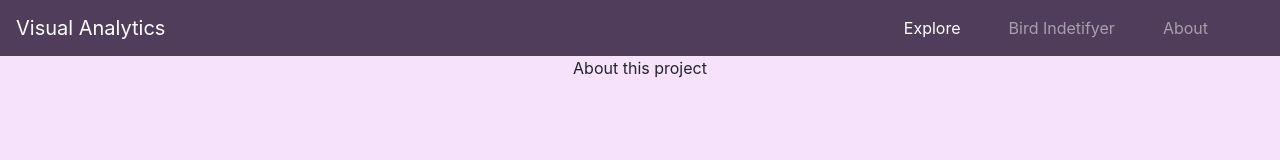
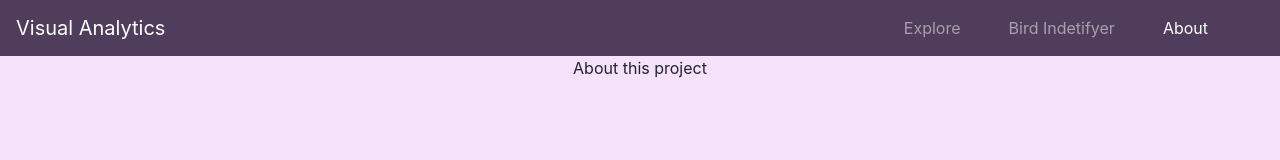
Before and after one commit to Schwar32/SE-Visual-Analytics, a React (Create React App) app in the folder reactapp/: page /About in a window 1280 px wide. Shown: the top 160 px of the page. Built offline with nearby package versions, Linux system fonts and the light colour scheme.

Commit message:
Updated Routing

```diff
--- a/reactapp/src/App.js
+++ b/reactapp/src/App.js
@@ -1,21 +1,22 @@
 import React from "react";
-import { BrowserRouter, Routes, Route } from "react-router-dom";
+import { Routes, Route } from "react-router-dom";
 
-import Navbar from "./pages/Navbar";
+import Navbar from "./components/Navbar";
 import Explore from "./pages/Explore";
 import BirdIdentifyer from "./pages/BirdIdentifyer";
 import About from "./pages/About";
 
 export default function App() {
   return (
-    <BrowserRouter>
-      <Routes>
-        <Route path="/" element={<Navbar />}>
-          <Route index element={<Explore />} /> x
-          <Route path="BirdIndetifyer" element={<BirdIdentifyer />} />
-          <Route path="About" element={<About />} />
-        </Route>
-      </Routes>
-    </BrowserRouter>
+    <div className="App">
+      <Navbar />
+      <div className="content">
+        <Routes>
+          <Route path="/" element={<Explore />} />
+          <Route path="/BirdIdentifyer" element={<BirdIdentifyer />} />
+          <Route path="/About" element={<About />} />
+        </Routes>
+      </div>
+    </div>
   );
 }
--- a/reactapp/src/pages/Navbar.js
+++ b/reactapp/src/components/Navbar.jsx
@@ -1,12 +1,12 @@
-import { Outlet, Link } from "react-router-dom";
+import { NavLink } from "react-router-dom";
 
 function Navbar() {
   return (
     <div>
       <nav className="navbar navbar-expand-lg navbar-dark">
-        <Link to="/" className="navbar-brand">
+        <NavLink to="/" className="navbar-brand">
           Visual Analytics <span className="sr-only">(current)</span>
-        </Link>
+        </NavLink>
         <button
           className="navbar-toggler"
           type="button"
@@ -21,25 +21,24 @@ function Navbar() {
 
         <div className="collapse navbar-collapse" id="navbarNav">
           <ul className="navbar-nav">
-            <li className="nav-item active">
-              <Link to="/" className="nav-link">
+            <li className="nav-item">
+              <NavLink to="/" className="nav-link">
                 Explore
-              </Link>
+              </NavLink>
             </li>
             <li className="nav-item">
-              <Link to="/BirdIndetifyer" className="nav-link">
+              <NavLink to="/BirdIdentifyer" className="nav-link">
                 Bird Indetifyer
-              </Link>
+              </NavLink>
             </li>
             <li className="nav-item">
-              <Link to="/About" className="nav-link">
+              <NavLink to="/About" className="nav-link">
                 About
-              </Link>
+              </NavLink>
             </li>
           </ul>
         </div>
       </nav>
-      <Outlet />
     </div>
   );
 }
--- a/reactapp/src/index.js
+++ b/reactapp/src/index.js
@@ -1,6 +1,11 @@
 import React from "react";
 import ReactDOM from "react-dom/client";
 import App from "./App";
+import { BrowserRouter as Router } from "react-router-dom";
 
 const root = ReactDOM.createRoot(document.getElementById("root"));
-root.render(<App />);
+root.render(
+  <Router>
+    <App />
+  </Router>
+);
```
